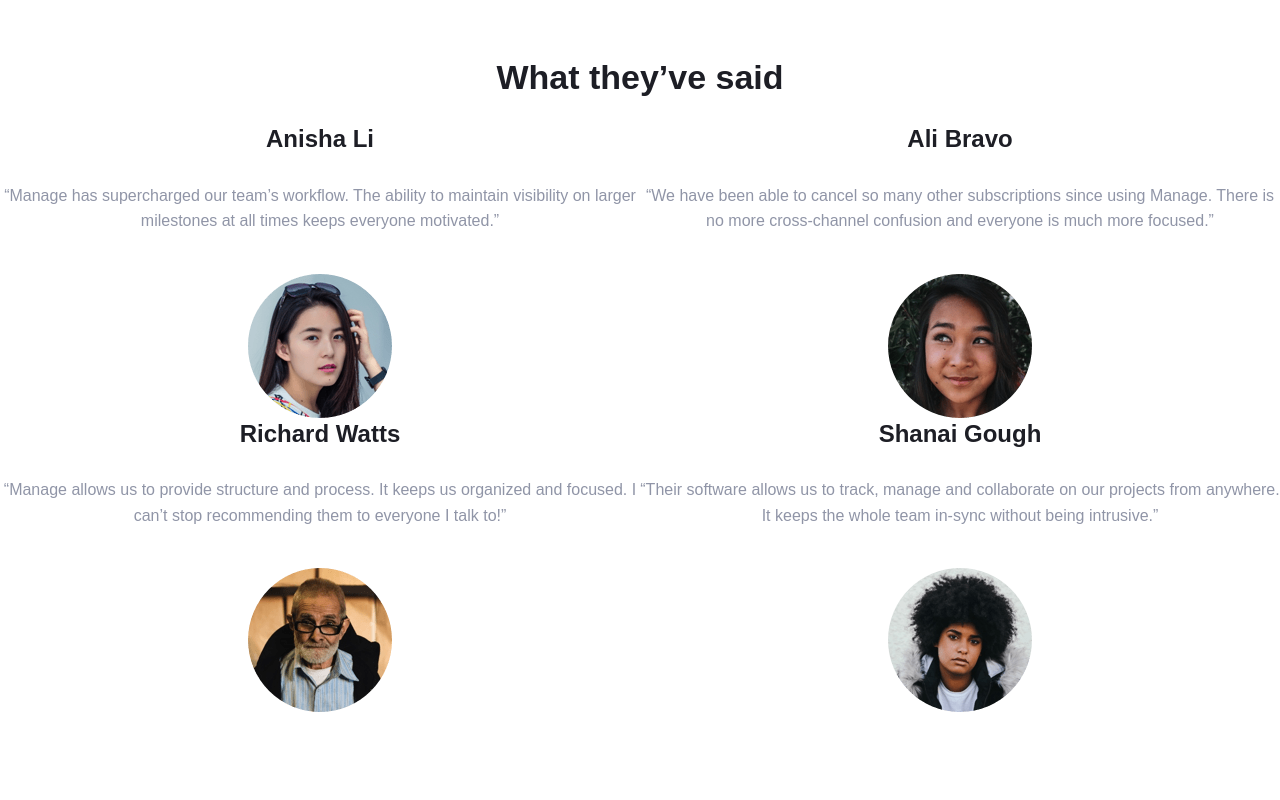
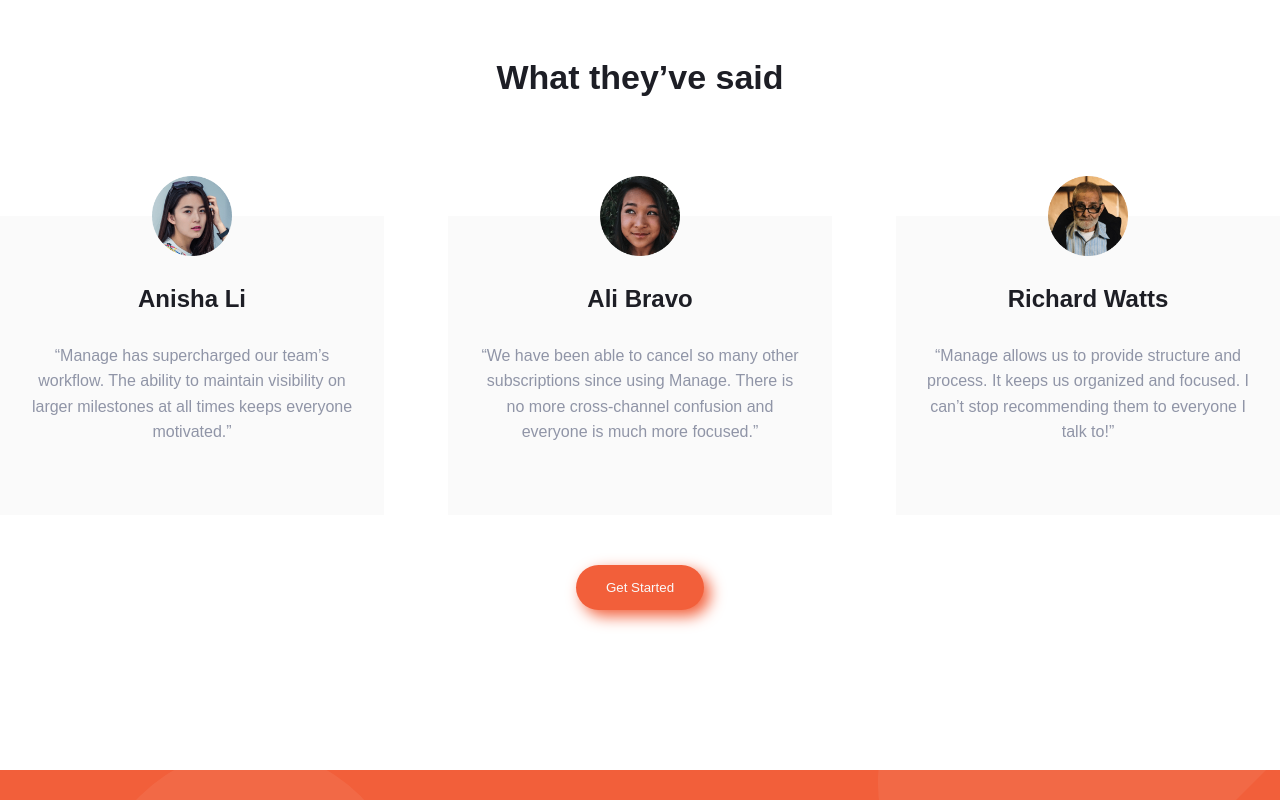
Before and after one commit to CorbicBojana/JS10, a website: page dist/index.html in a window 1280 px wide. Shown: the part 1400-2200 px from the top of the page. Drawn offline with Linux system fonts and the light colour scheme; a web font is replaced by a local one.

Commit message:
add style for slider

```diff
--- a/app/scss/main.scss
+++ b/app/scss/main.scss
@@ -189,6 +189,31 @@
 .container_slider {
   margin: 11rem 0 16rem;
   text-align: center;
+
+  .col_3 {
+    margin-top: 9rem;
+    margin-bottom: 5rem;
+    padding: 7rem 3rem;
+    background-color: $vary_light_gray_color;
+    position: relative;
+
+    &:nth-child(2) {
+      margin-left: 3rem;
+      margin-right: 3rem;
+    }
+
+    p {
+      margin-bottom: 0;
+    }
+
+    img {
+      width: 8rem;
+      position: absolute;
+      top: -4rem;
+      left: 50%;
+      transform: translateX(-50%);
+    }
+  }
 }
 
 // SIMPLIFY
```
Also changed, not shown: dist/css/main.css, dist/css/main.min.css, dist/index.html.
